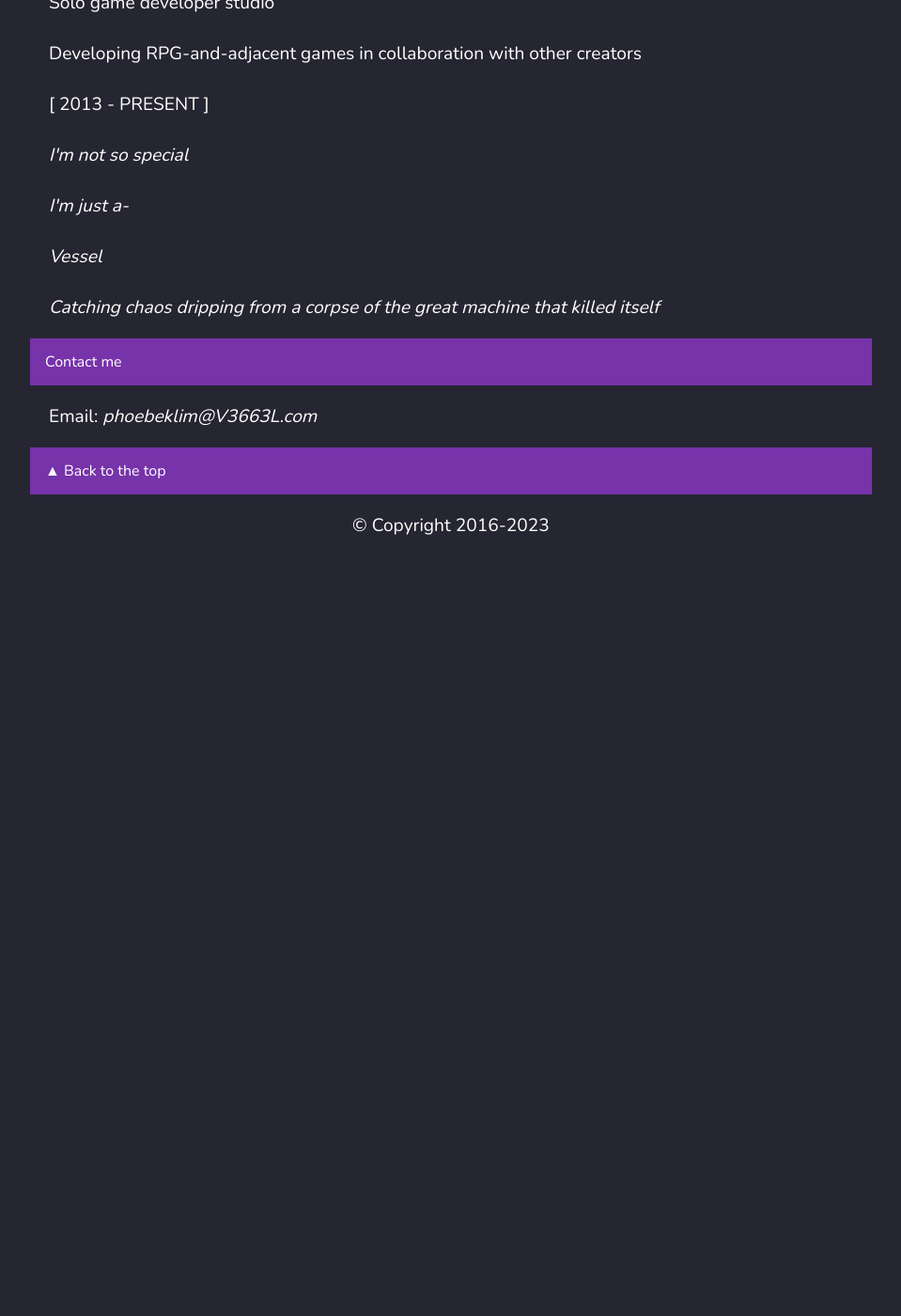
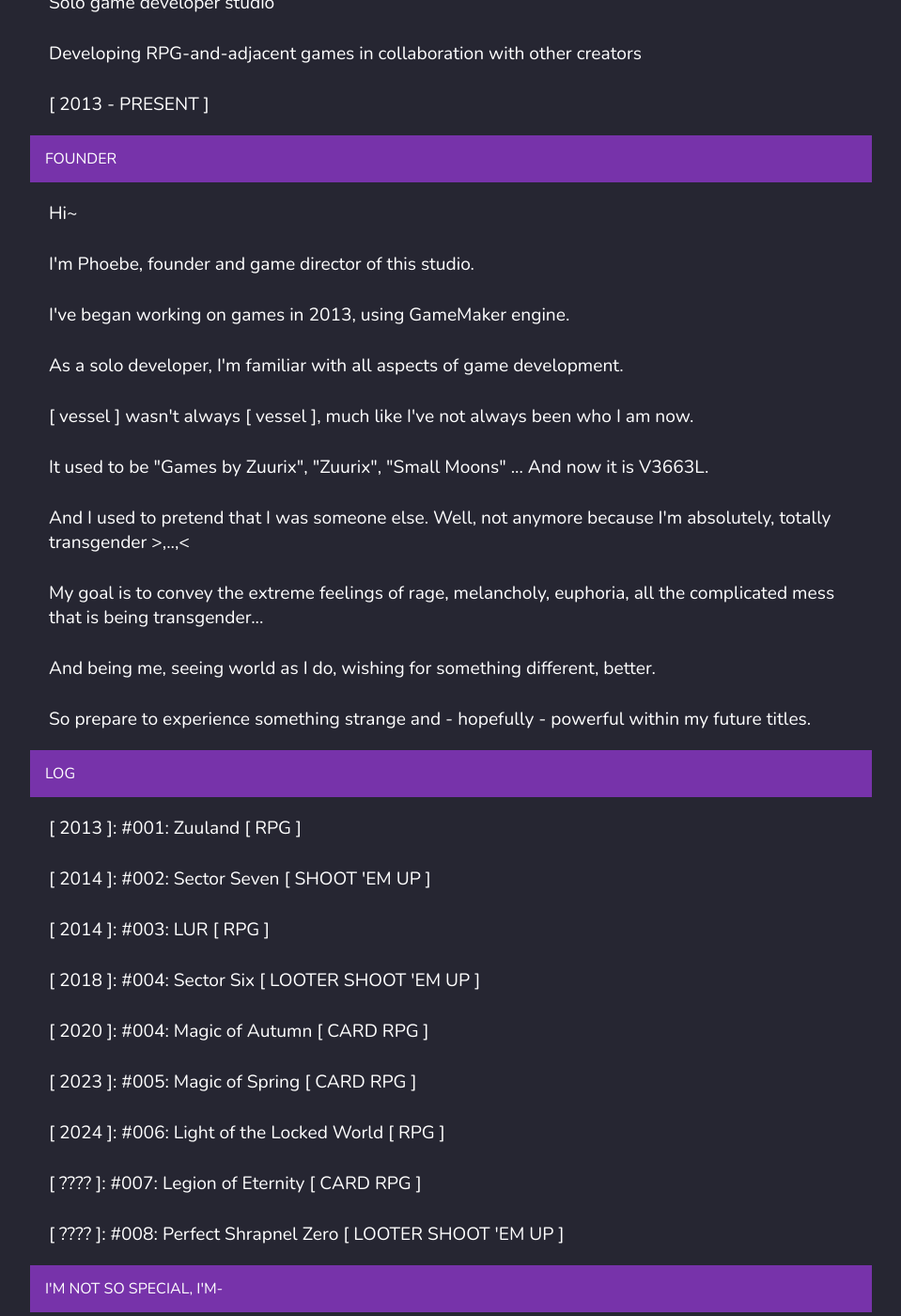
Before and after one commit to V3663L/v3663l.github.io, a Jekyll site: the page built from about/index.html, in a window 1280 px wide and 1400 px high, scrolled down 947 px. Shown: the whole window at 94% size, without its empty margins (160-1119 px from the left). Built offline with Jekyll 4.4.1, drawn with Linux system fonts in a browser that asks for light colours; before the commit the page ends 1587 px from its top, so only the background shows below that; some of the changed text lies outside the part shown.

Commit message:
Update index.html

```diff
--- a/about/index.html
+++ b/about/index.html
@@ -1,10 +1,10 @@
 ---
 layout: default
-title: V3663L - - - - About
+title: V3663L - - - - ABOUT
 ---
 <div class="blurb">
 
-<h1>About</h1>
+<h1>ABOUT</h1>
 
 <img src="https://github.com/V3663L/v3663l.github.io/blob/main/media/V3663L%20Logo%20Urn.png?raw=true" style="margin: 20px 20px 0px 20px;">
 
@@ -16,15 +16,55 @@ title: V3663L - - - - About
 
 <p>[ 2013 - PRESENT ]</p>
 
-<p><i>I'm not so special</i></p>
-<p><i>I'm just a-</i></p>
-<p><i>Vessel</i></p>
+<comments>
+<a>FOUNDER</a>
+</comments>
+
+<p>Hi~</p>
+
+<p>I'm Phoebe, founder and game director of this studio.</p>
+
+<p>I've began working on games in 2013, using GameMaker engine.</p>
+
+<p>As a solo developer, I'm familiar with all aspects of game development.</p>
+
+<p>[ vessel ] wasn't always [ vessel ], much like I've not always been who I am now.</p>
+
+<p>It used to be "Games by Zuurix", "Zuurix", "Small Moons" ... And now it is V3663L.</p>
+
+<p>And I used to pretend that I was someone else. Well, not anymore because I'm absolutely, totally transgender >,..,<</p>
+
+<p>My goal is to convey the extreme feelings of rage, melancholy, euphoria, all the complicated mess that is being transgender...</p>
+
+<p>And being me, seeing world as I do, wishing for something different, better.</p>
+
+<p>So prepare to experience something strange and - hopefully - powerful within my future titles.</p>
+
+<comments>
+<a>LOG</a>
+</comments>
+
+<p>[ 2013 ]: #001: Zuuland [ RPG ]</p>
+<p>[ 2014 ]: #002: Sector Seven [ SHOOT 'EM UP ]</p>
+<p>[ 2014 ]: #003: LUR [ RPG ]</p>
+<p>[ 2018 ]: #004: Sector Six [ LOOTER SHOOT 'EM UP ]</p>
+<p>[ 2020 ]: #004: Magic of Autumn [ CARD RPG ]</p>
+<p>[ 2023 ]: #005: Magic of Spring [ CARD RPG ]</p>
+<p>[ 2024 ]: #006: Light of the Locked World [ RPG ]</p>
+<p>[ ???? ]: #007: Legion of Eternity [ CARD RPG ]</p>
+<p>[ ???? ]: #008: Perfect Shrapnel Zero [ LOOTER SHOOT 'EM UP ]</p>
+
+<comments>
+<a>I'M NOT SO SPECIAL, I'M-</a>
+</comments>
+
+<p><i>...just a vessel</i></p>
 <p><i>Catching chaos dripping from a corpse of the great machine that killed itself</i></p>
 
 <comments>
-<a>Contact me</a>
+<a>CONTACT</a>
 </comments>
 
-<p>Email: <i>phoebeklim@V3663L.com</i></p>
+<p><i>phoebeklim@V3663L.com</i></p>
 
 </div><!-- /.blurb -->
```
